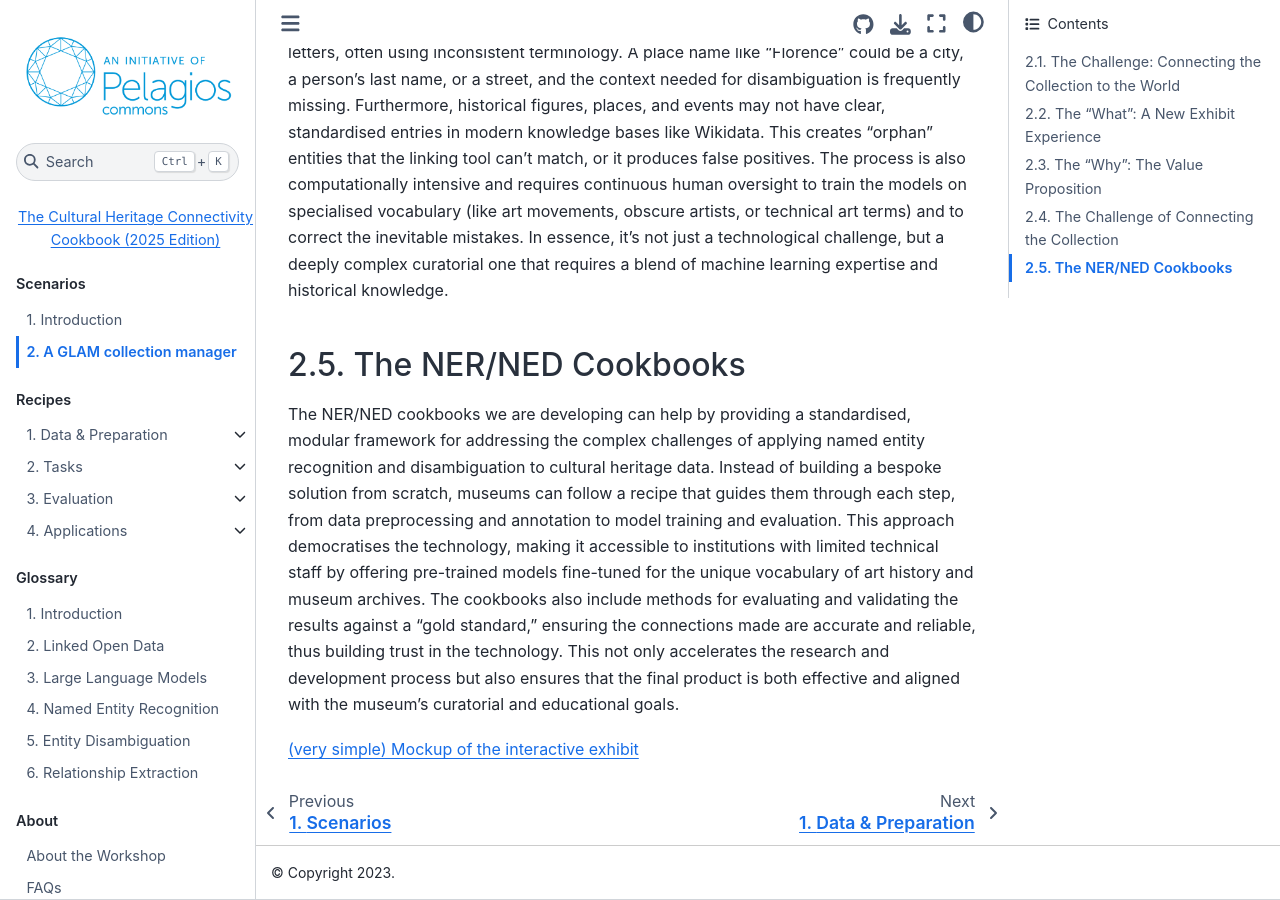
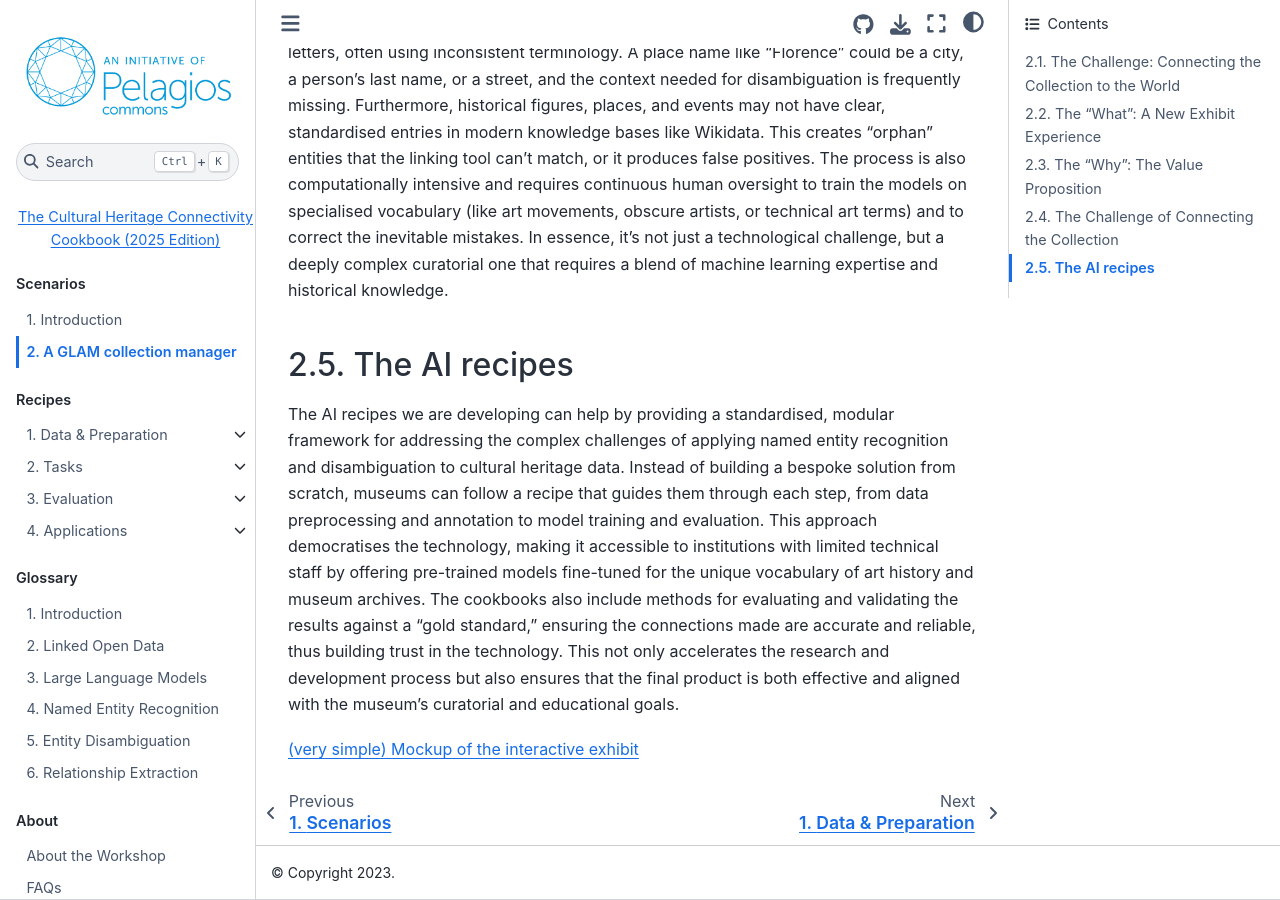
Before and after one commit to pelagios/llm-lod-enriching-heritage, a Jupyter Book: the page built from scenarios/scenario_1.md, in a window 1280 px wide and 900 px high, scrolled down 1950 px. Built offline with Jupyter Book 1.0.4 settings and Sphinx 7.4.7 and the Sphinx Book theme 1.1.4, drawn with Linux system fonts in a browser that asks for light colours; pages that are not in the unit, such as notebooks, are missing from menus.

Commit message:
Update scenario_1.md

```diff
--- a/scenarios/scenario_1.md
+++ b/scenarios/scenario_1.md
@@ -20,7 +20,7 @@ For Funders & Stakeholders: This demonstrates the museum's use of cutting-edge t
 ## The Challenge of Connecting the Collection
 Connecting a museum's collection to the broader world using NER is a deceptively difficult problem, which is why it hasn't been widely implemented yet. The main challenge lies in the unstructured and often obscure nature of historical data. Unlike modern web content, museum archives contain a mix of formal catalogues, handwritten notes, and digitised letters, often using inconsistent terminology. A place name like "Florence" could be a city, a person's last name, or a street, and the context needed for disambiguation is frequently missing. Furthermore, historical figures, places, and events may not have clear, standardised entries in modern knowledge bases like Wikidata. This creates "orphan" entities that the linking tool can't match, or it produces false positives. The process is also computationally intensive and requires continuous human oversight to train the models on specialised vocabulary (like art movements, obscure artists, or technical art terms) and to correct the inevitable mistakes. In essence, it's not just a technological challenge, but a deeply complex curatorial one that requires a blend of machine learning expertise and historical knowledge.
 
-## The NER/NED Cookbooks
-The NER/NED cookbooks we are developing can help by providing a standardised, modular framework for addressing the complex challenges of applying named entity recognition and disambiguation to cultural heritage data. Instead of building a bespoke solution from scratch, museums can follow a recipe that guides them through each step, from data preprocessing and annotation to model training and evaluation. This approach democratises the technology, making it accessible to institutions with limited technical staff by offering pre-trained models fine-tuned for the unique vocabulary of art history and museum archives. The cookbooks also include methods for evaluating and validating the results against a "gold standard," ensuring the connections made are accurate and reliable, thus building trust in the technology. This not only accelerates the research and development process but also ensures that the final product is both effective and aligned with the museum's curatorial and educational goals.
+## The AI recipes
+The AI recipes we are developing can help by providing a standardised, modular framework for addressing the complex challenges of applying named entity recognition and disambiguation to cultural heritage data. Instead of building a bespoke solution from scratch, museums can follow a recipe that guides them through each step, from data preprocessing and annotation to model training and evaluation. This approach democratises the technology, making it accessible to institutions with limited technical staff by offering pre-trained models fine-tuned for the unique vocabulary of art history and museum archives. The cookbooks also include methods for evaluating and validating the results against a "gold standard," ensuring the connections made are accurate and reliable, thus building trust in the technology. This not only accelerates the research and development process but also ensures that the final product is both effective and aligned with the museum's curatorial and educational goals.
 
 [(very simple) Mockup of the interactive exhibit](https://claude.ai/public/artifacts/4e109a31-fe1d-4546-8243-759c4ec533e4)
```
